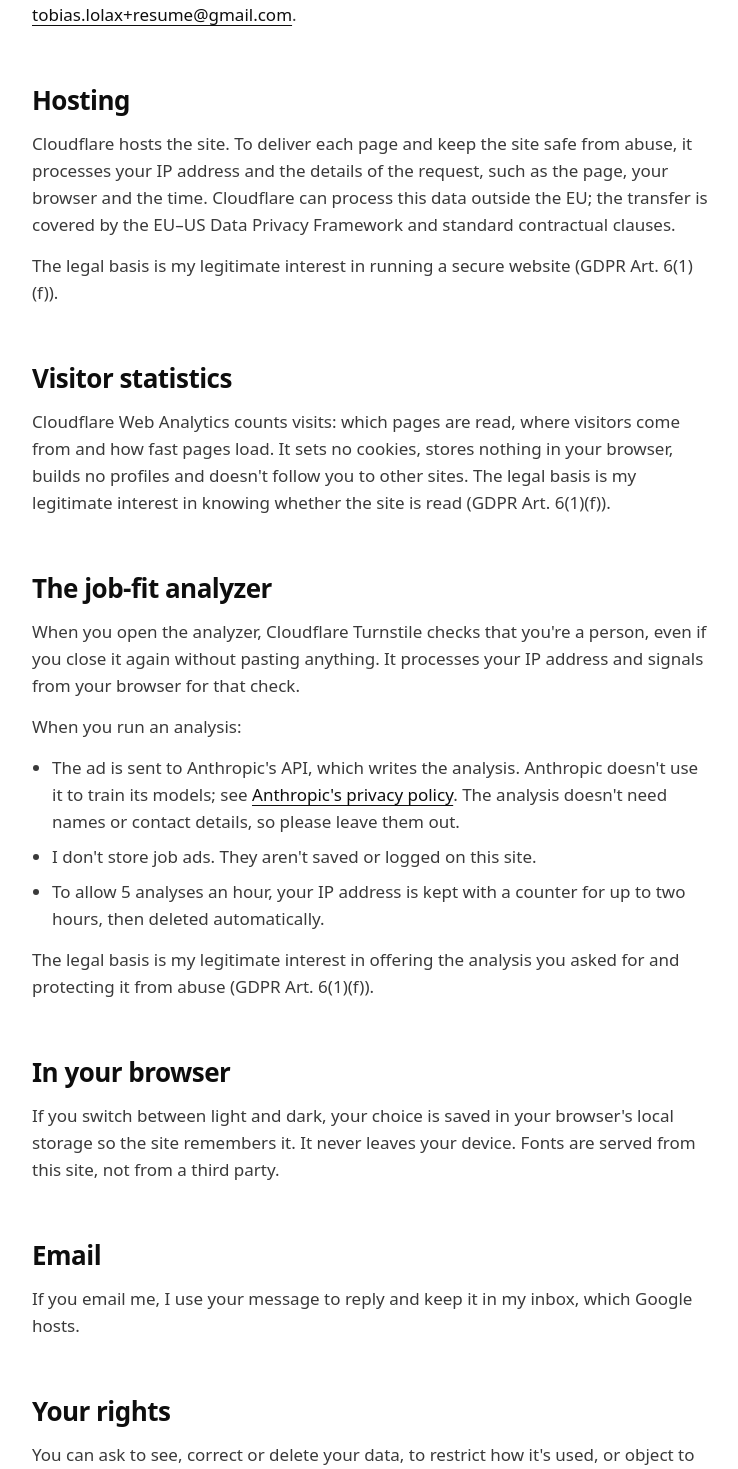
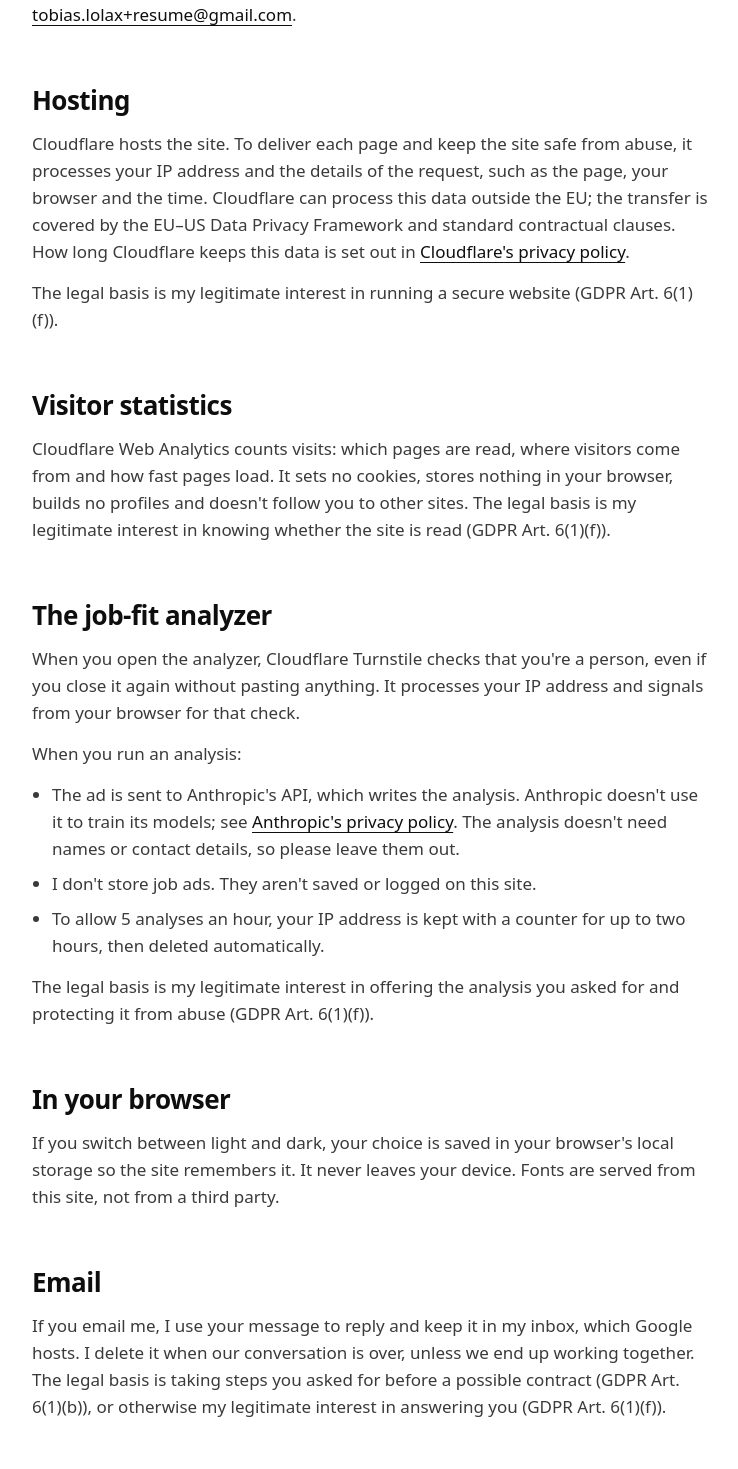
Before and after one commit to tobylo/resume, a SvelteKit app: page /privacy in a window 1280 px wide. Shown: the part 601-2070 px from the top of the page, without its empty margins (64-802 px from the left). Built offline with nearby package versions, Linux system fonts and the light colour scheme.

Commit message:
Say how long emails and request data are kept
Entire-Checkpoint: 01M7X8F95Y52KZWNEDE6HF24HS

```diff
--- a/src/routes/privacy/+page.svelte
+++ b/src/routes/privacy/+page.svelte
@@ -49,7 +49,11 @@
 			Cloudflare hosts the site. To deliver each page and keep the site safe from abuse, it
 			processes your IP address and the details of the request, such as the page, your browser and
 			the time. Cloudflare can process this data outside the EU; the transfer is covered by the
-			EU–US Data Privacy Framework and standard contractual clauses.
+			EU–US Data Privacy Framework and standard contractual clauses. How long Cloudflare keeps this
+			data is set out in
+			<a href="https://www.cloudflare.com/privacypolicy/" rel="noopener">
+				Cloudflare's privacy policy
+			</a>.
 		</p>
 		<p>
 			The legal basis is my legitimate interest in running a secure website (GDPR Art. 6(1)(f)).
@@ -104,7 +108,12 @@
 
 	<section aria-labelledby="email">
 		<h2 id="email">Email</h2>
-		<p>If you email me, I use your message to reply and keep it in my inbox, which Google hosts.</p>
+		<p>
+			If you email me, I use your message to reply and keep it in my inbox, which Google hosts. I
+			delete it when our conversation is over, unless we end up working together. The legal basis is
+			taking steps you asked for before a possible contract (GDPR Art. 6(1)(b)), or otherwise my
+			legitimate interest in answering you (GDPR Art. 6(1)(f)).
+		</p>
 	</section>
 
 	<section aria-labelledby="rights">
```
